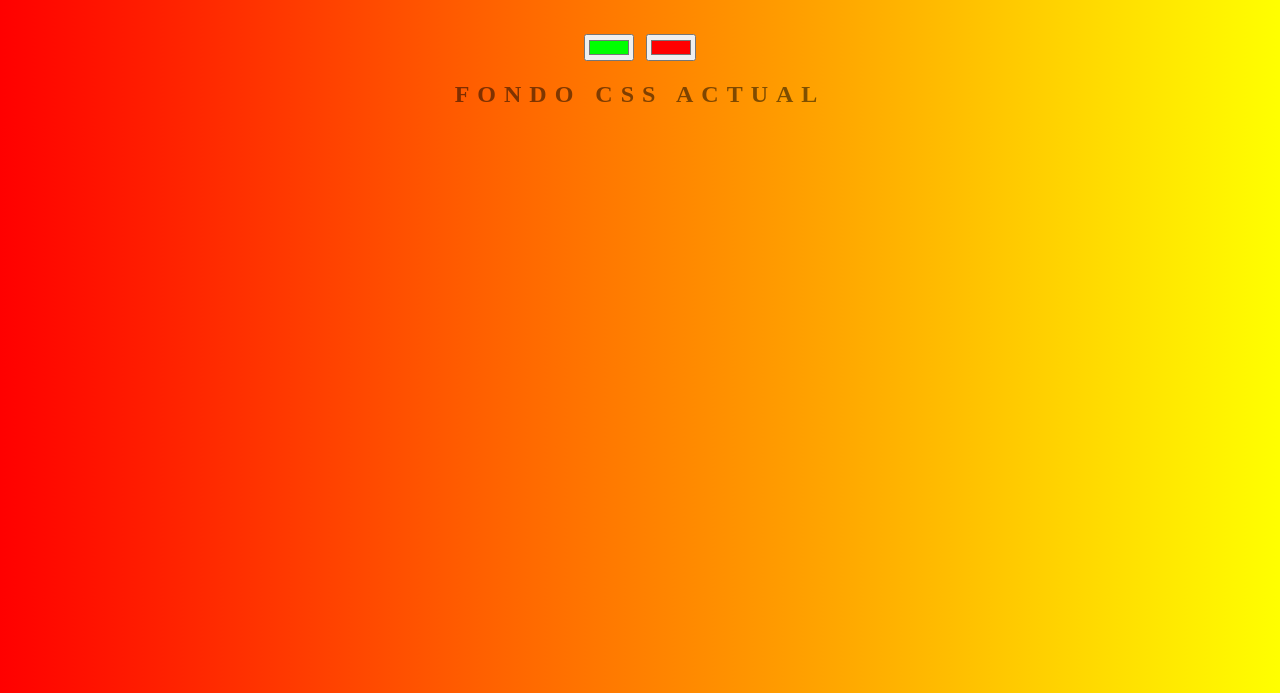
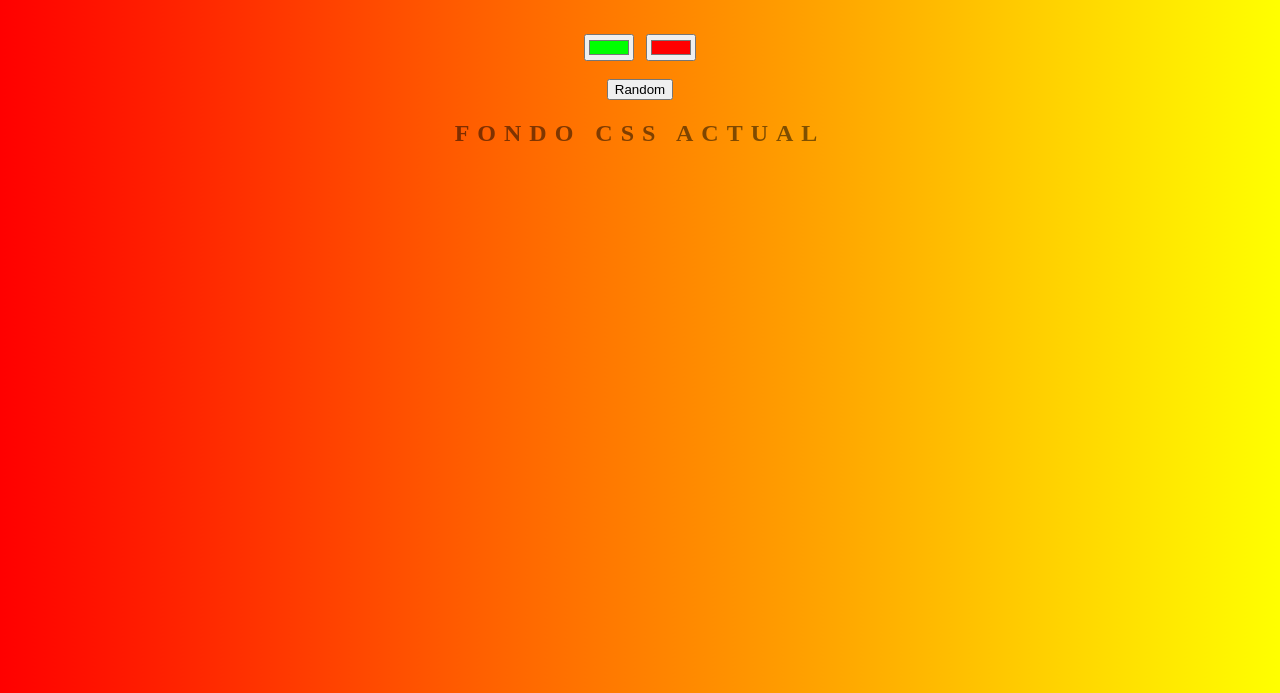
Before and after one commit to Dixoonn/background-generator, a plain HTML site: page index.html in a window 1280 px wide. Shown: the part 107-800 px from the top of the page. Drawn offline with Linux system fonts and the light colour scheme.

Commit message:
Update index.html

```diff
--- a/index.html
+++ b/index.html
@@ -9,7 +9,8 @@
 <body id="gradient">
 	<h1>Generador de fondo</h1>
 	<input class="color1" type="color" name="color1" value="#00ff00">
-	<input class="color2" type="color" name="color2" value="#ff0000"><br>
+	<input class="color2" type="color" name="color2" value="#ff0000"><br><br>
+	<button class="random">Random</button>
 	<h2>Fondo CSS actual</h2>
 	<h3></h3>
 
```
